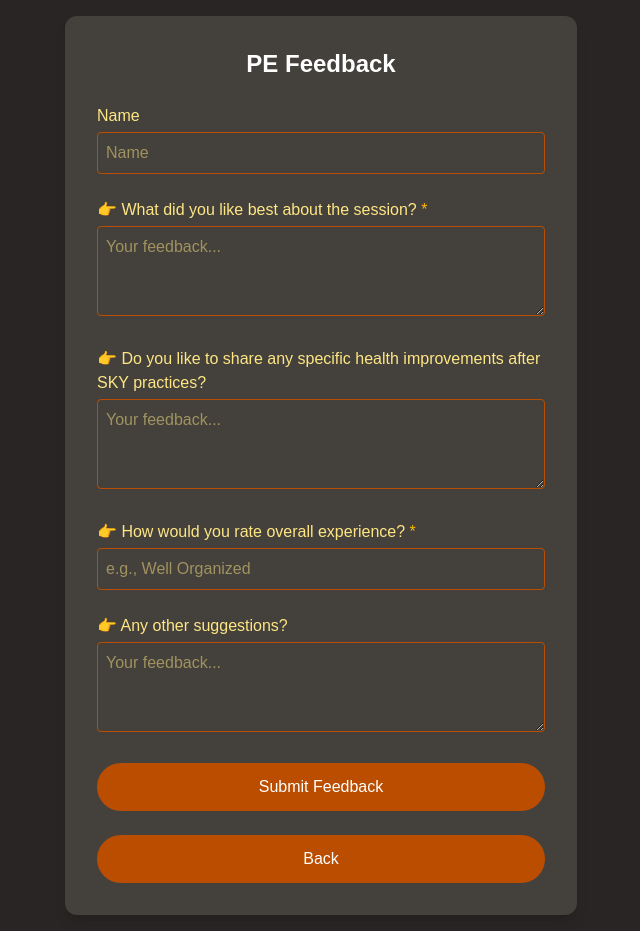
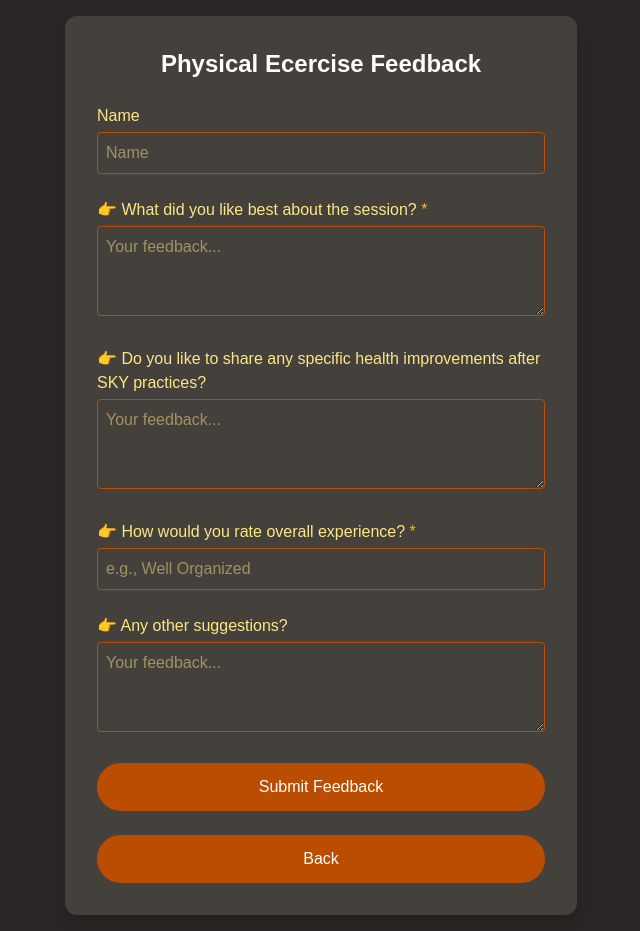
Before and after one commit to Itz-Viggy/Yoga-Registration, a Next.js app: page /review/pe in a window 1280 px wide. Shown: the whole page, without its empty margins (319-959 px from the left). Built offline with nearby package versions, Linux system fonts and the light colour scheme.

Commit message:
Text changes

```diff
--- a/src/app/review/pe/page.tsx
+++ b/src/app/review/pe/page.tsx
@@ -51,7 +51,7 @@ export default function FeedbackPage() {
         className="w-full max-w-lg bg-stone-700 p-8 rounded-xl shadow-lg space-y-6"
       >
         <h2 className="text-2xl font-bold text-white text-center">
-          PE Feedback
+          Physical Ecercise Feedback
         </h2>
 
         {/* Name */}
```
